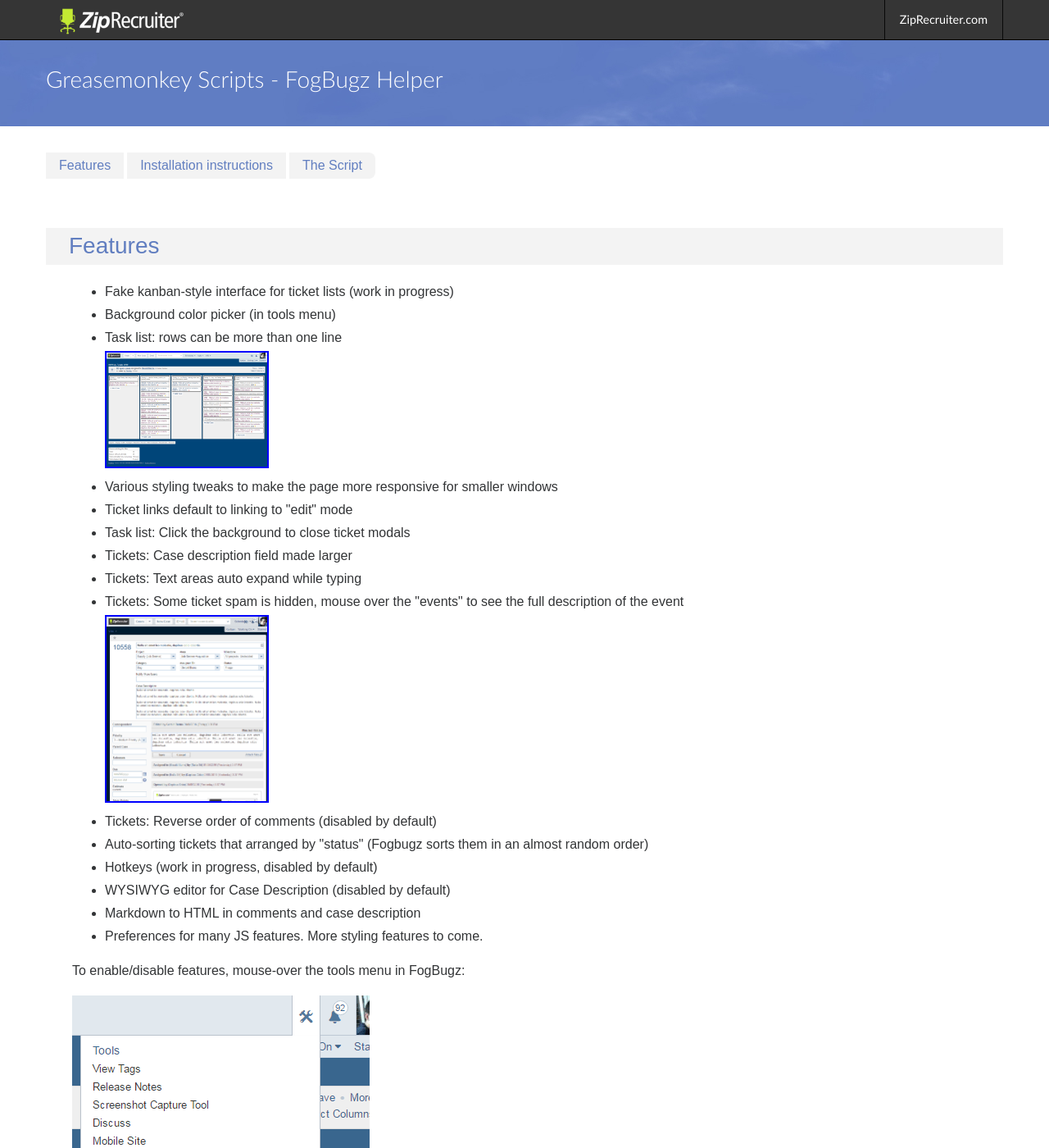
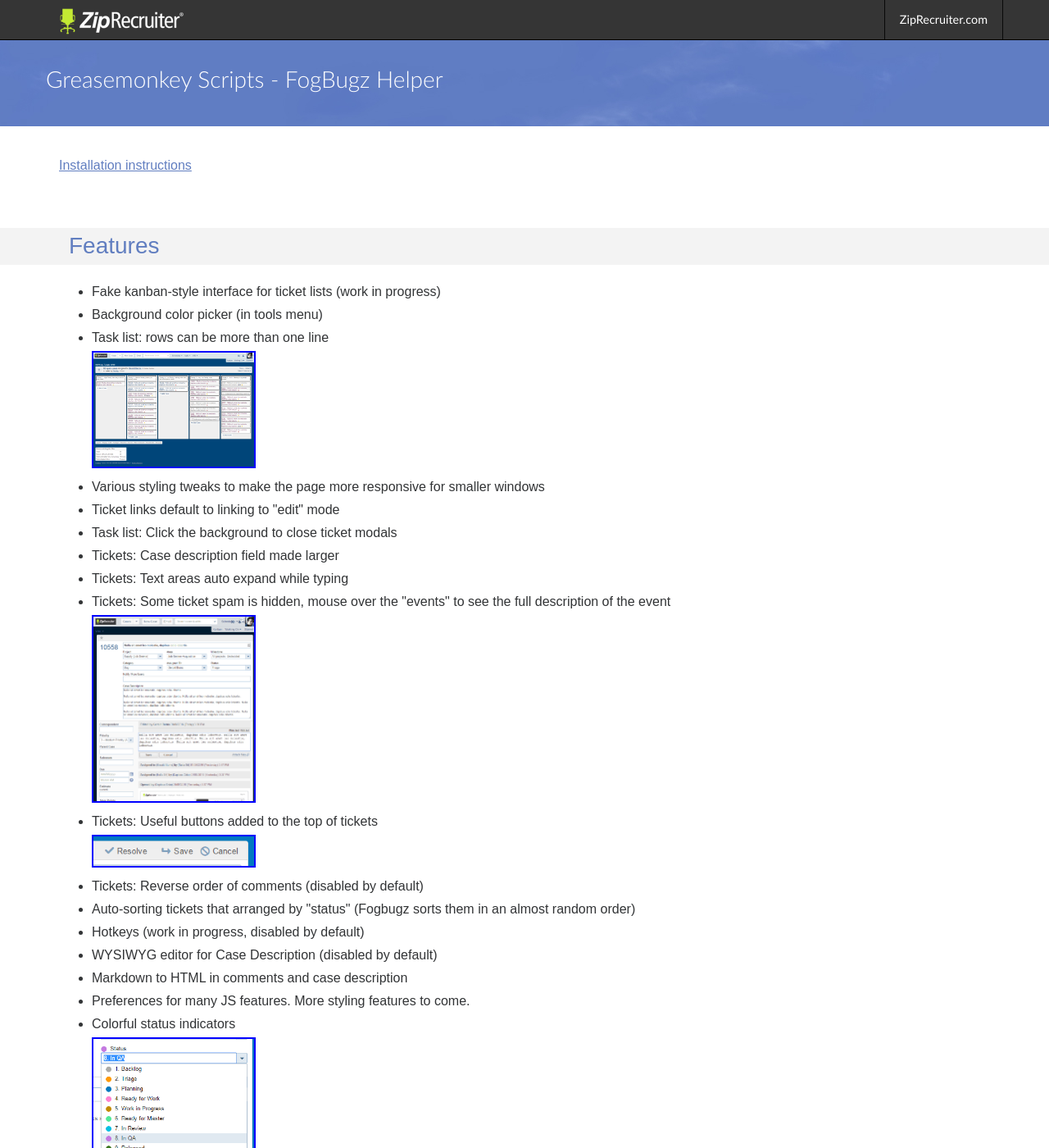
Before and after one commit to ZipRecruiter/ziprecruiter.github.io, a Jekyll site: the page built from greasemonkey/fogbugz-helper/index.html, in a window 1280 px wide and 1400 px high. Shown: the whole window at 82% size. Built offline with Jekyll 4.4.1, drawn with Linux system fonts in a browser that asks for light colours; Markdown is read by kramdown in place of the engine named in the settings.

Commit message:
Updating features and tweaking styles

```diff
--- a/_includes/css/style.css
+++ b/_includes/css/style.css
@@ -332,14 +332,14 @@
 }
 
 #sub .headline {
+	background: #f3f3f3;
+}
+
+#sub .headline a {
+	padding: .25em .25em .25em 1em;
 	font-size: 1.75em;
 	line-height: 1.1;
 	margin-bottom: .75em;
-	background: #f3f3f3;
-	padding: .25em .25em .25em 1em;
-}
-
-#sub .headline a {
 	display: block;
 }
 
@@ -353,17 +353,16 @@
 }
 
 .page_nav a {
-	background: #f3f3f3;
 	float: left;
 	padding: .25em 1em;
 	margin-right: .25em;
+	text-decoration: underline;
 }
 
-.page_nav a:last-child {
-	border-top-right-radius: .5em;
-	border-bottom-right-radius: .5em;
+.page_nav a:hover,
+.page_nav a:focus {
+	transform: scale(1.05);
 }
-
 
 /* Footer ---------------- */
 
--- a/greasemonkey/fogbugz-helper/index.html
+++ b/greasemonkey/fogbugz-helper/index.html
@@ -2,17 +2,17 @@
 layout: default
 title: Greasemonkey Scripts - FogBugz Helper
 ---
-<section class="section"><div class="content">
-  <nav class="page_nav">
-    <a href="#features">Features</a>
-    <a href="#installing">Installation instructions</a>
-    <a href="#script">The Script</a>
-  </nav>
+<section class="section">
+  <div class="content">
+    <nav class="page_nav">
+      <a href="#installing">Installation instructions</a>
+    </nav>
+  </div>
 
   <section id="features" class="page_section">
-    <h2 class="headline"><a href="#features">Features</a></h2>
+    <h2 class="headline"><div class="content"><a href="#features">Features</a></div></h2>
 
-    <div class="body cms">
+    <div class="body cms"><div class="content">
       <ul>
         <li>Fake kanban-style interface for ticket lists (work in progress)</li>
         <li>Background color picker (in tools menu)</li>
@@ -27,6 +27,9 @@
         <li>Tickets: Some ticket spam is hidden, mouse over the "events" to see the full description of the event</li>
         <li class="thumb collapsed"><img src="/greasemonkey/fogbugz-helper/img/new_tickets.png" width="786" height="903"></li>
 
+        <li>Tickets: Useful buttons added to the top of tickets</li>
+        <li class="thumb collapsed"><img src="/greasemonkey/fogbugz-helper/img/ticket_buttons.png" width="252" height="47"></li>
+
         <li>Tickets: Reverse order of comments (disabled by default)</li>
         <li>Auto-sorting tickets that arranged by "status" (Fogbugz sorts them in an almost random order)</li>
         <li>Hotkeys (work in progress, disabled by default)</li>
@@ -35,18 +38,21 @@
         <li>Markdown to HTML in comments and case description</li>
 
         <li>Preferences for many JS features. More styling features to come.</li>
+
+        <li>Colorful status indicators</li>
+        <li class="thumb collapsed"><img src="/greasemonkey/fogbugz-helper/img/colorful_statuses.png" width="374" height="355"></li>
       </ul>
 
       <p>To enable/disable features, mouse-over the tools menu in FogBugz:</p>
       <p><img src="/greasemonkey/fogbugz-helper/img/tools_dropdown.png" width="363" height="764"></p>
       <p>Note: some features are disabled by default</p>
-    </div>
+    </div></div>
   </section>
 
   <section id="installing" class="page_section">
-    <h2 class="headline"><a href="#installing">Installation instructions</a></h2>
+    <h2 class="headline"><div class="content"><a href="#installing">Installation instructions</a></div></h2>
 
-    <div class="body cms">
+    <div class="body cms"><div class="content">
       <h3>Firefox</h3>
       <ul>
         <li>Install greasemonkey (<a href="https://addons.mozilla.org/en-Us/firefox/addon/greasemonkey/">https://addons.mozilla.org/en-Us/firefox/addon/greasemonkey/</a>)</li>
@@ -71,13 +77,13 @@
         <li>Once installed, you must restart Safari.</li>
         <li>Copy the script below, click the weird square icon with two circles then click "Add new script". Select what's there and paste the script.</li>
       </ul>
-    </div>
+    </div></div>
   </section>
 
   <section id="script" class="page_section">
-    <h2 class="headline"><a href="#script">The Script</a></h2>
+    <h2 class="headline"><div class="content"><a href="#script">The Script</a></div></h2>
 
-    <div class="body cms">
+    <div class="body cms"><div class="content">
       <p>Copy <strong>everything</strong> in the green box:</p>
 
       <textarea id="user_script">
@@ -94,6 +100,6 @@
 
 (function(){url='//ziprecruiter.github.io/greasemonkey/fogbugz-helper/fogbugz-helper.js';document.head.appendChild(document.createElement('script')).src=url+'?'+new Date().getTime();})();
       </textarea>
-    </div>
+    </div></div>
   </section>
-</div></section>
+</section>
```
Also changed, not shown: greasemonkey/fogbugz-helper/img/colorful_statuses.png (added), greasemonkey/fogbugz-helper/img/ticket_buttons.png (added).
